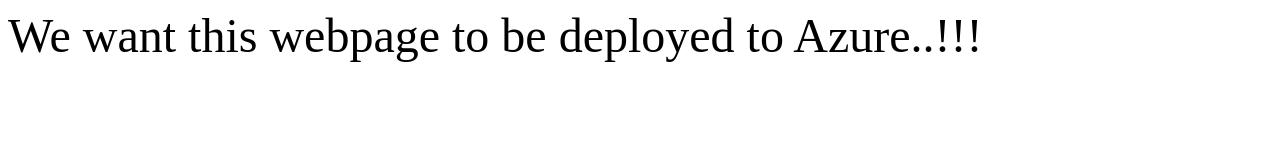
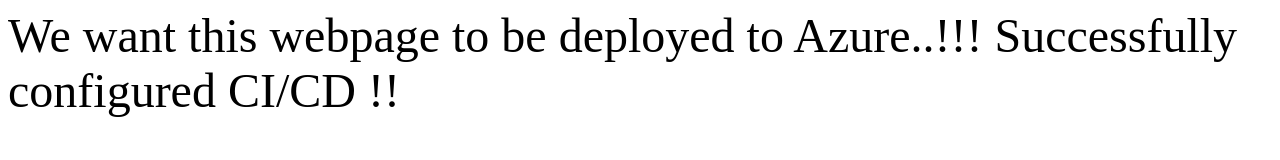
Before and after one commit to ayontikawip/azure, a plain HTML site: page index.html in a window 1280 px wide. Drawn offline with Linux system fonts and the light colour scheme.

Commit message:
Update index.html

```diff
--- a/index.html
+++ b/index.html
@@ -7,6 +7,7 @@ Azure
 <body>
 <font size=20>
 We want this webpage to be deployed to Azure..!!!
+  Successfully configured CI/CD !!
 </font>
 </body>
 </html>
```
